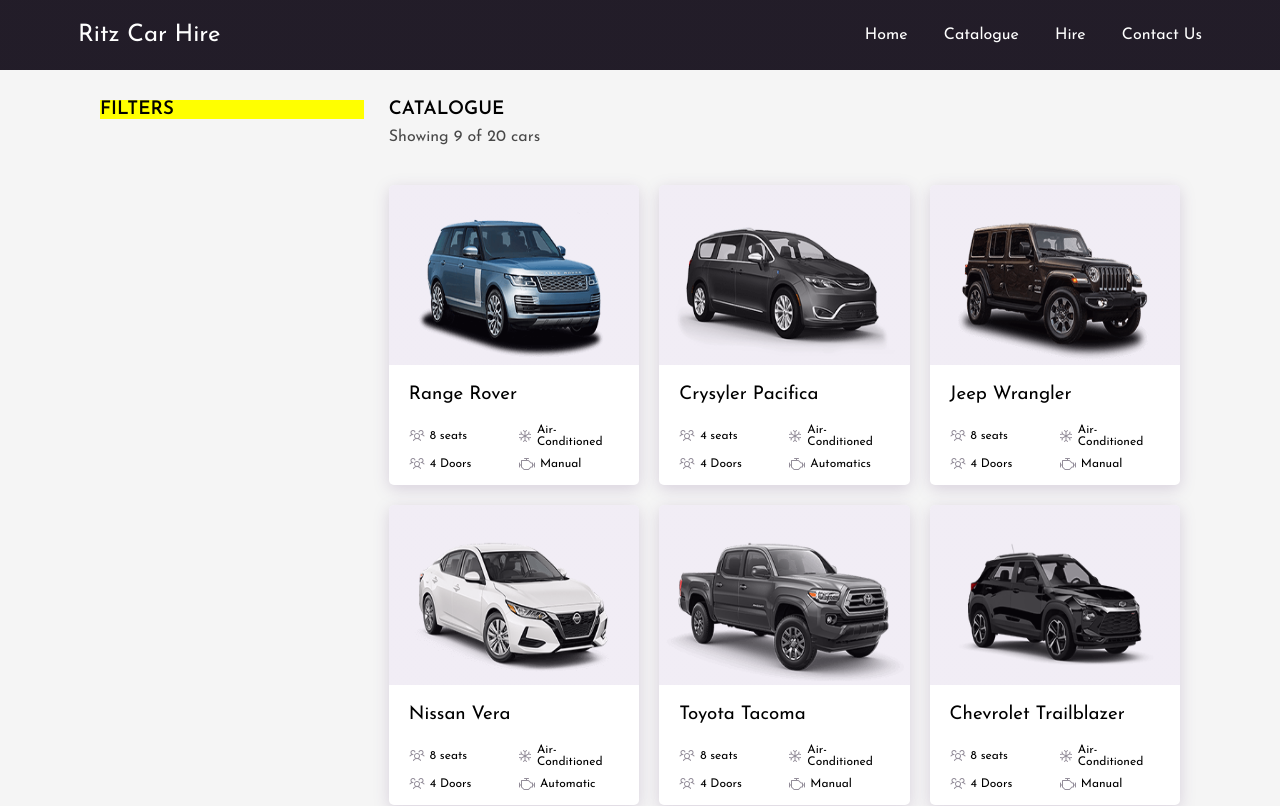
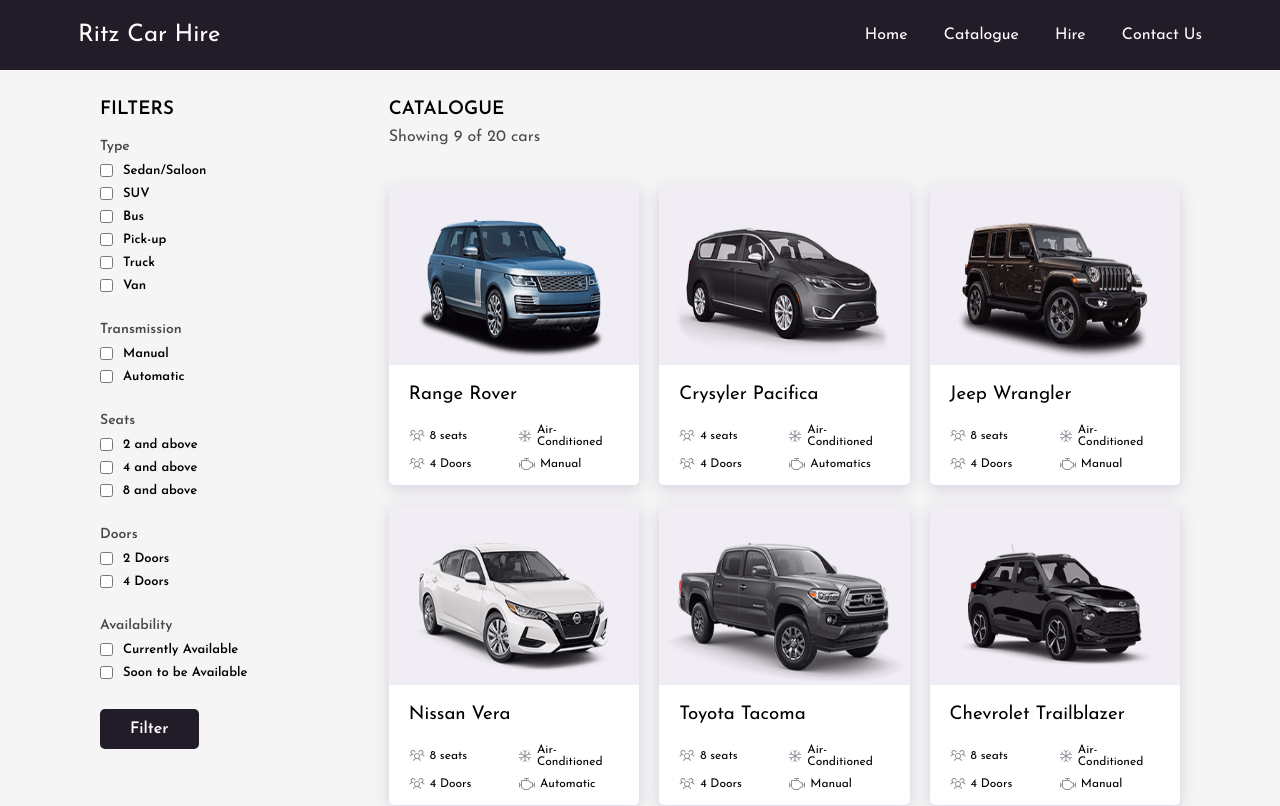
Before and after one commit to IbrahimYemi/car-rental, a Next.js app: page /catalogue in a window 1280 px wide. Shown: the top 806 px of the page. Built offline with nearby package versions, Linux system fonts and the light colour scheme.

Commit message:
Filter functionality

```diff
--- /dev/null
+++ b/src/assets/data/filters.js
@@ -0,0 +1,24 @@
+const filters = [
+	{
+		title: "Type",
+		options: ["Sedan/Saloon", "SUV", "Bus", "Pick-up", "Truck", "Van"],
+	},
+	{
+		title: "Transmission",
+		options: ["Manual", "Automatic"],
+	},
+	{
+		title: "Seats",
+		options: ["2 and above", "4 and above", "8 and above"],
+	},
+	{
+		title: "Doors",
+		options: ["2 Doors", "4 Doors"],
+	},
+	{
+		title: "Availability",
+		options: ["Currently Available", "Soon to be Available"],
+	},
+];
+
+export default filters;
--- a/src/pages/catalogue.js
+++ b/src/pages/catalogue.js
@@ -2,17 +2,59 @@
 import styles from "../styles/Catalogue.module.scss";
 
 import cars from "@/assets/data/cars";
+import filters from "@/assets/data/filters";
 
 import CarCard from "@/components/CarCard";
 const Catalogue = () => {
 	let [limit, setLimit] = useState(9);
+	let [filter, setFilter] = useState(
+		filters.map((e) => {
+			return { [e.title.toLowerCase()]: [] };
+		})
+	);
 	function loadMoreCars() {
 		setLimit((prev) => prev + 3);
+	}
+
+	function filterCars(e) {
+		e.preventDefault();
+		console.log(filter);
+	}
+
+	function toggleFilterOption(type, value) {
+		type = type.toLowerCase();
+		setFilter((prev) => {
+			return [
+				...prev.map((e) => {
+					return e[type] ? { ...e, [type]: e[type].includes(value) ? e[type].filter((option) => option !== value) : [...e[type], value] } : e;
+				}),
+			];
+		});
 	}
 	return (
 		<main className={styles.catalogue}>
 			<aside id={styles.filters}>
-				<h3>FILTERS</h3>
+				<h3 className={styles.catalogue__title}>FILTERS</h3>
+				<form onSubmit={filterCars}>
+					{filters.map((filter, index) => (
+						<div key={index} className={styles.catalogue__filter}>
+							<h3>{filter.title}</h3>
+							{filter.options.map((option, index) => (
+								<div className={styles.filter__option} key={index}>
+									<input
+										type="checkbox"
+										id={option.toLowerCase()}
+										name={filter.title.toLowerCase()}
+										// value={option.toLowerCase()}
+										onChange={() => toggleFilterOption(filter.title, option)}
+									/>
+									<label htmlFor={option.toLowerCase()}>{option}</label>
+								</div>
+							))}
+						</div>
+					))}
+					<button>Filter</button>
+				</form>
 			</aside>
 			<section id={styles.content}>
 				<h3 className={styles.content__title}>CATALOGUE</h3>
--- a/src/styles/Catalogue.module.scss
+++ b/src/styles/Catalogue.module.scss
@@ -9,8 +9,39 @@
 	#filters {
 		width: 25%;
 		height: 100%;
-		background-color: yellow;
+		.catalogue__title {
+			margin-bottom: 20px;
+		}
+		form {
+			height: auto;
+			width: 100%;
+			.catalogue__filter {
+				margin-bottom: 30px;
+				h3 {
+					opacity: 0.7;
+					margin-bottom: 10px;
+					font-size: 14px;
+				}
+				.filter__option {
+					@include flex(flex-start, center);
+					gap: 10px;
+					margin-bottom: 10px;
+					label {
+						display: block;
+						font-size: 13px;
+						font-weight: bold;
+					}
+					input {
+						accent-color: #9b59b6;
+					}
+					input:checked:before {
+						background-color: red;
+					}
+				}
+			}
+		}
 	}
+
 	#content {
 		width: 75%;
 		height: 100%;
--- a/src/styles/Header.module.scss
+++ b/src/styles/Header.module.scss
@@ -31,6 +31,7 @@
 		font-size: 16px;
 		&:hover {
 			text-decoration: underline;
+			opacity: 0.8;
 		}
 	}
 }
--- a/src/styles/globals.css
+++ b/src/styles/globals.css
@@ -30,7 +30,7 @@
 	top: 20px;
 	position: absolute;
 }
-.loadMore {
+button {
 	background: linear-gradient(0deg, rgba(116, 76, 157, 0.15), rgba(116, 76, 157, 0.15)), #141414;
 	height: 40px;
 	padding: 0 30px;
@@ -41,3 +41,7 @@
 	color: white;
 	display: block;
 }
+button:hover {
+	cursor: pointer;
+	opacity: 0.7;
+}
```
